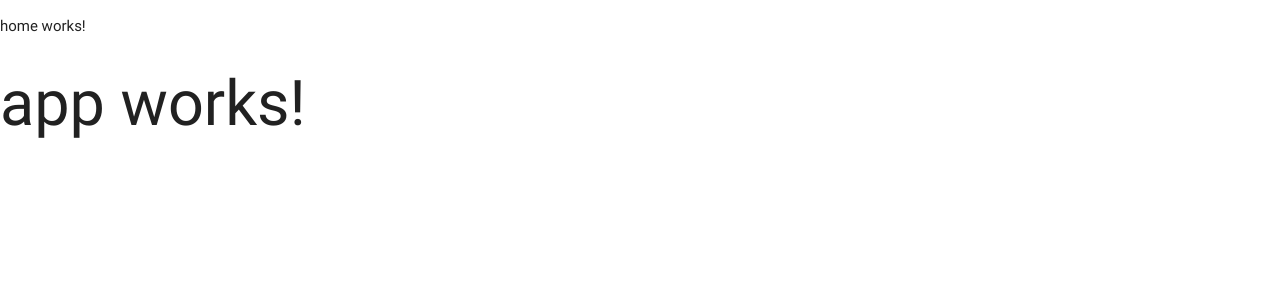
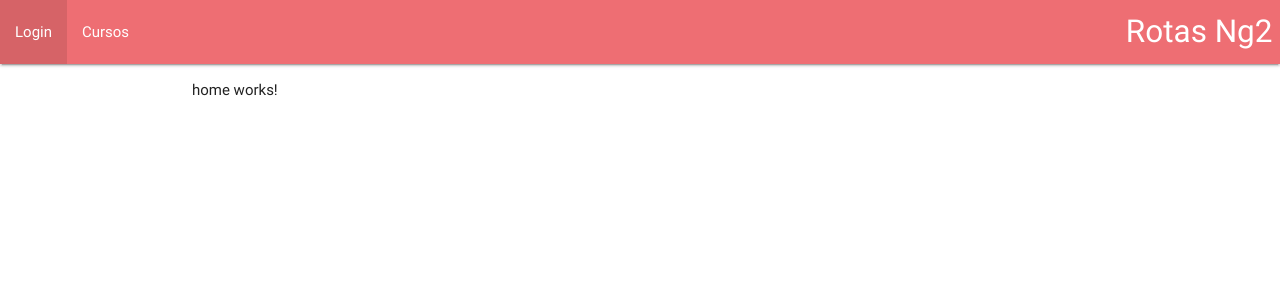
Before and after one commit to paulo-nazareth/curso_angular_v2, an Angular app in the folder aula_50_a_70/rotas/: page / in a window 1280 px wide. Shown: the top 300 px of the page. Built offline with nearby package versions, Linux system fonts and the light colour scheme.

Commit message:
Curso de Angular - 51# Rotas: RouterLink: Definindo Rotas no Template

```diff
--- a/aula_50_a_70/rotas/src/app/app.component.html
+++ b/aula_50_a_70/rotas/src/app/app.component.html
@@ -1,4 +1,12 @@
-<router-outlet></router-outlet>
-<h1>
-  {{title}}
-</h1>
+<nav>
+    <div class="nav-wrapper">
+      <a routerLink="" class="brand-logo right">Rotas Ng2</a>
+      <ul id="nav-mobile" class="left hide-on-med-and-down">
+        <li><a routerLink="/login">Login</a></li>
+        <li><a routerLink="/cursos">Cursos</a></li>
+      </ul>
+    </div>
+</nav>
+<div class="container">
+  <router-outlet></router-outlet>
+</div>
```
